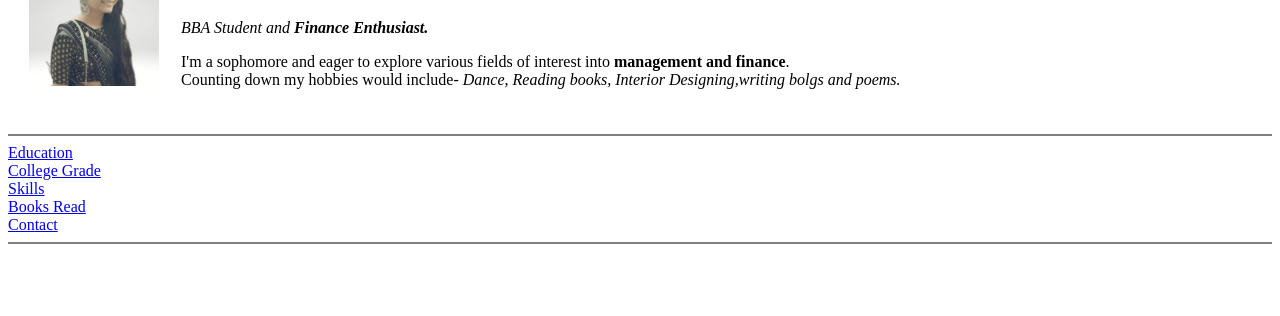
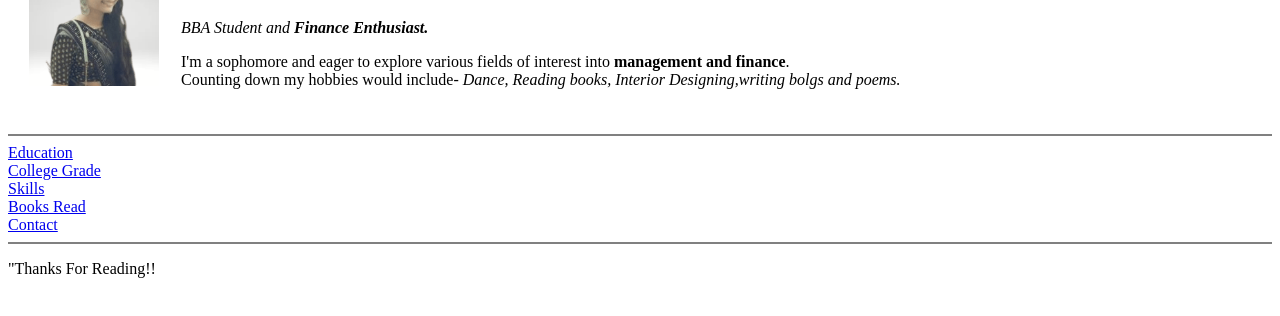
Before and after one commit to kanganaroshan/Personal-Site, a plain HTML site: page index.html in a window 1280 px wide. Shown: the part 90-406 px from the top of the page. Drawn offline with Linux system fonts and the light colour scheme.

Commit message:
Update index.html

```diff
--- a/index.html
+++ b/index.html
@@ -30,6 +30,7 @@
   <br>
   <a href="contact.html">Contact</a>
   <hr size="2" noshade>
+  <p> "Thanks For Reading!! </p>
 
 
 </body>
```
